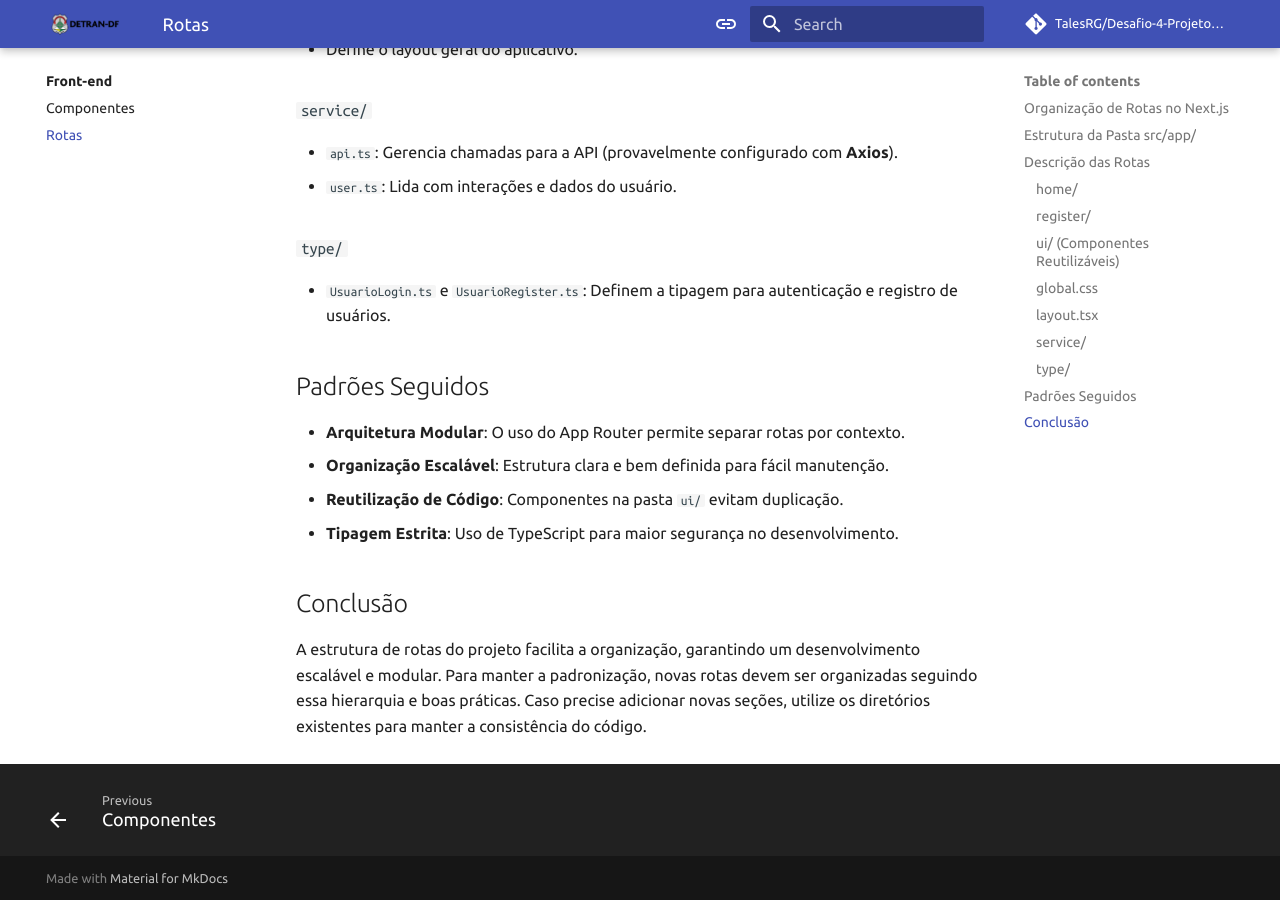
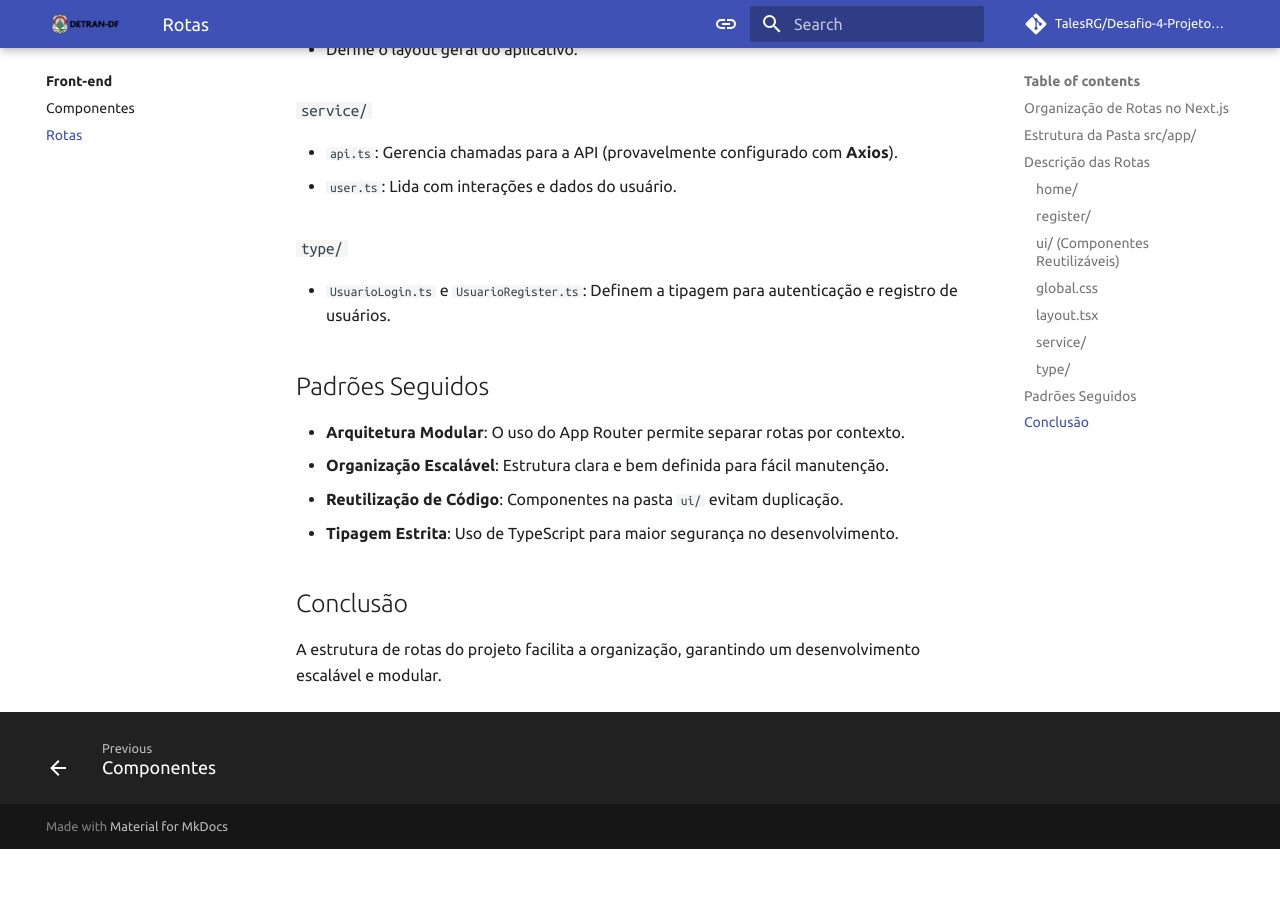
Before and after one commit to TalesRG/Desafio-4-Projeto-Final, an MkDocs documentation site: the page built from docs/front-end/rotas.md, in a window 1280 px wide and 900 px high, scrolled down 2093 px. Built offline with MkDocs 1.6.1 and Material for MkDocs 9.7.7, drawn with Linux system fonts in a browser that asks for light colours; comment, search, counter and statistics services are not loaded; after the commit the page ends 2942 px from its top, so only the background shows below that.

Commit message:
docs: simplify conclusion in front-end routing documentation

```diff
--- a/docs/front-end/rotas.md
+++ b/docs/front-end/rotas.md
@@ -97,4 +97,4 @@ A pasta `home/` contém as principais páginas da aplicação:
 - **Tipagem Estrita**: Uso de TypeScript para maior segurança no desenvolvimento.
 
 ## Conclusão
-A estrutura de rotas do projeto facilita a organização, garantindo um desenvolvimento escalável e modular. Para manter a padronização, novas rotas devem ser organizadas seguindo essa hierarquia e boas práticas. Caso precise adicionar novas seções, utilize os diretórios existentes para manter a consistência do código.
+A estrutura de rotas do projeto facilita a organização, garantindo um desenvolvimento escalável e modular.
```
